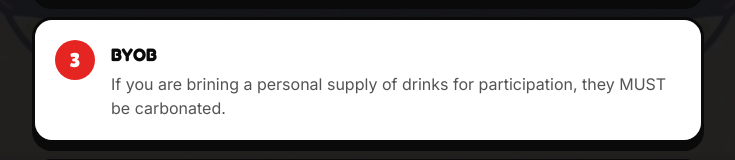
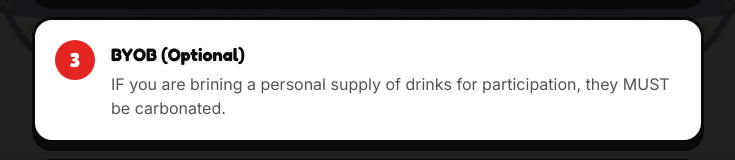
Before and after one commit to HurtubiseJ/Mariocart-RSVP, a Next.js app in the folder apps/web/: page /rules in a window 1280 px wide. Shown: the part 635-795 px from the top of the page, without its empty margins (272-1007 px from the left). Built offline with nearby package versions, Linux system fonts and the light colour scheme; no server answers.

Commit message:
Env fallback and Copy changes

```diff
--- a/apps/web/src/app/rules/page.tsx
+++ b/apps/web/src/app/rules/page.tsx
@@ -36,8 +36,8 @@ const RULES = [
   },
   {
     n: 3,
-    title: "BYOB",
-    body: "If you are brining a personal supply of drinks for participation, they MUST be carbonated.",
+    title: "BYOB (Optional)",
+    body: "IF you are brining a personal supply of drinks for participation, they MUST be carbonated.",
   },
   {
     n: 4,
--- a/apps/web/src/components/rsvp/SkillBreathsStep.tsx
+++ b/apps/web/src/components/rsvp/SkillBreathsStep.tsx
@@ -39,7 +39,7 @@ export function SkillBreathsStep() {
     <div className="flex flex-col gap-7">
       <div className="flex flex-col gap-3">
         <h2 className="font-head text-base font-bold text-paper">
-          Rate your Mario Kart Wii skill
+          Rate your Mario Kart Wii skill (Motion Controls)
         </h2>
         <RatingScale
           name="skill"
--- a/apps/web/src/lib/api.ts
+++ b/apps/web/src/lib/api.ts
@@ -24,7 +24,7 @@ import {
  *  - otherwise                  -> call the real API, but transparently fall
  *    back to mock data on a *connection* error (server down). HTTP errors
  *    (4xx/5xx) surface as real ApiErrors so validation failures aren't hidden.
- *  - NEXT_PUBLIC_DISABLE_MOCK_FALLBACK=true -> the connection-error fallback
+ *  - NEXT_PUBLIC_DISABLE_FALLBACK=true -> the connection-error fallback
  *    is off; network errors surface as ApiErrors and mock data is never used.
  */
 
--- a/apps/web/src/lib/env.ts
+++ b/apps/web/src/lib/env.ts
@@ -13,7 +13,7 @@ const apiUrl = (process.env.NEXT_PUBLIC_API_URL ?? "http://localhost:8080").repl
 
 const useMock = process.env.NEXT_PUBLIC_USE_MOCK === "true";
 
-const disableMockFallback = process.env.NEXT_PUBLIC_DISABLE_MOCK_FALLBACK === "true";
+const disableMockFallback = process.env.NEXT_PUBLIC_DISABLE_FALLBACK === "true";
 
 export const env = {
   /** Base URL of the Beerio Kart API, no trailing slash. */
--- a/apps/web/src/lib/event.ts
+++ b/apps/web/src/lib/event.ts
@@ -15,6 +15,6 @@ export const EVENT = {
   tournamentStart: "(TBD)",
   place: "Luke's casa",
   entry: "Free with RSVP",
-  parking: "Park at the Marysville Library and walk over",
+  parking: "Park at Luke's Casa but please carpool!",
   host: "Luke",
 } as const;
```
Also changed, not shown: 1 other file (tests, documents, lock files or other folders).
